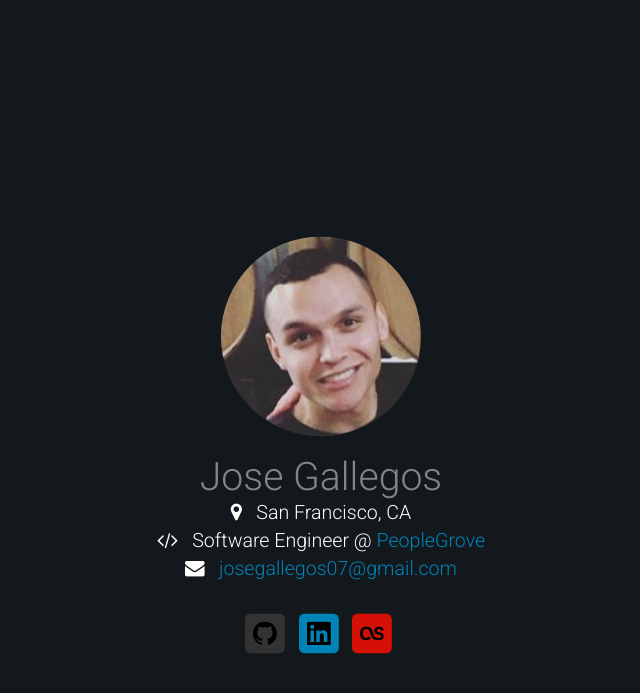
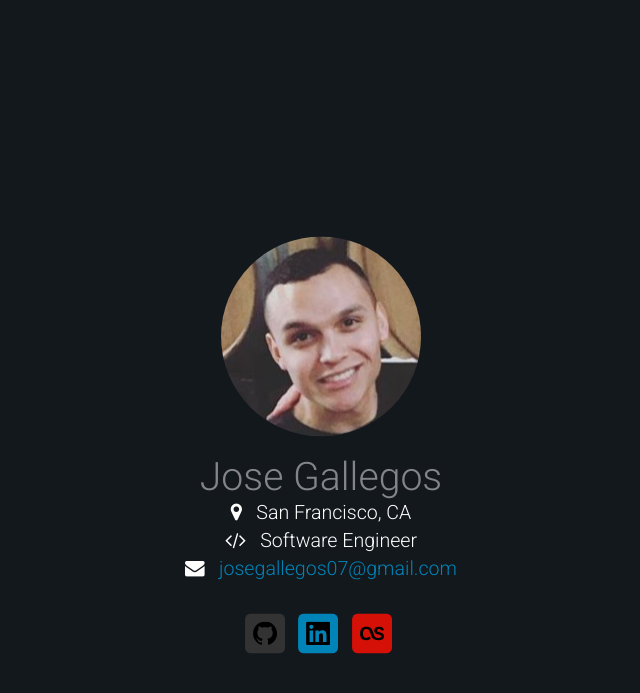
Before and after one commit to josegallegos07/josegallegos.info, a Jekyll site: the page built from index.html, in a window 1280 px wide. Shown: the top 693 px of the page, without its empty margins (319-959 px from the left). Built offline with Jekyll 4.4.1, drawn with Linux system fonts in a browser that asks for light colours; nearby versions of some CDN libraries.

Commit message:
profile update

```diff
--- a/_data/profile.json
+++ b/_data/profile.json
@@ -9,11 +9,11 @@
   }, {
     "icon": "code",
     "desc": "work",
-    "val": "Software Engineer @ <a href='https://www.peoplegrove.com' target='_blank'>PeopleGrove</a>"
+    "val": "Software Engineer"
   }, {
     "icon": "envelope",
     "desc": "contact",
-    "val": "<a href='mailto:josegallegos07@gmail.com'>josegallegos07@gmail.com</a>"
+    "val": "<a href='mailto:josegallegos07+hello@gmail.com'>josegallegos07@gmail.com</a>"
   },],
   "social_media": [{
     "profile": "github",
```
